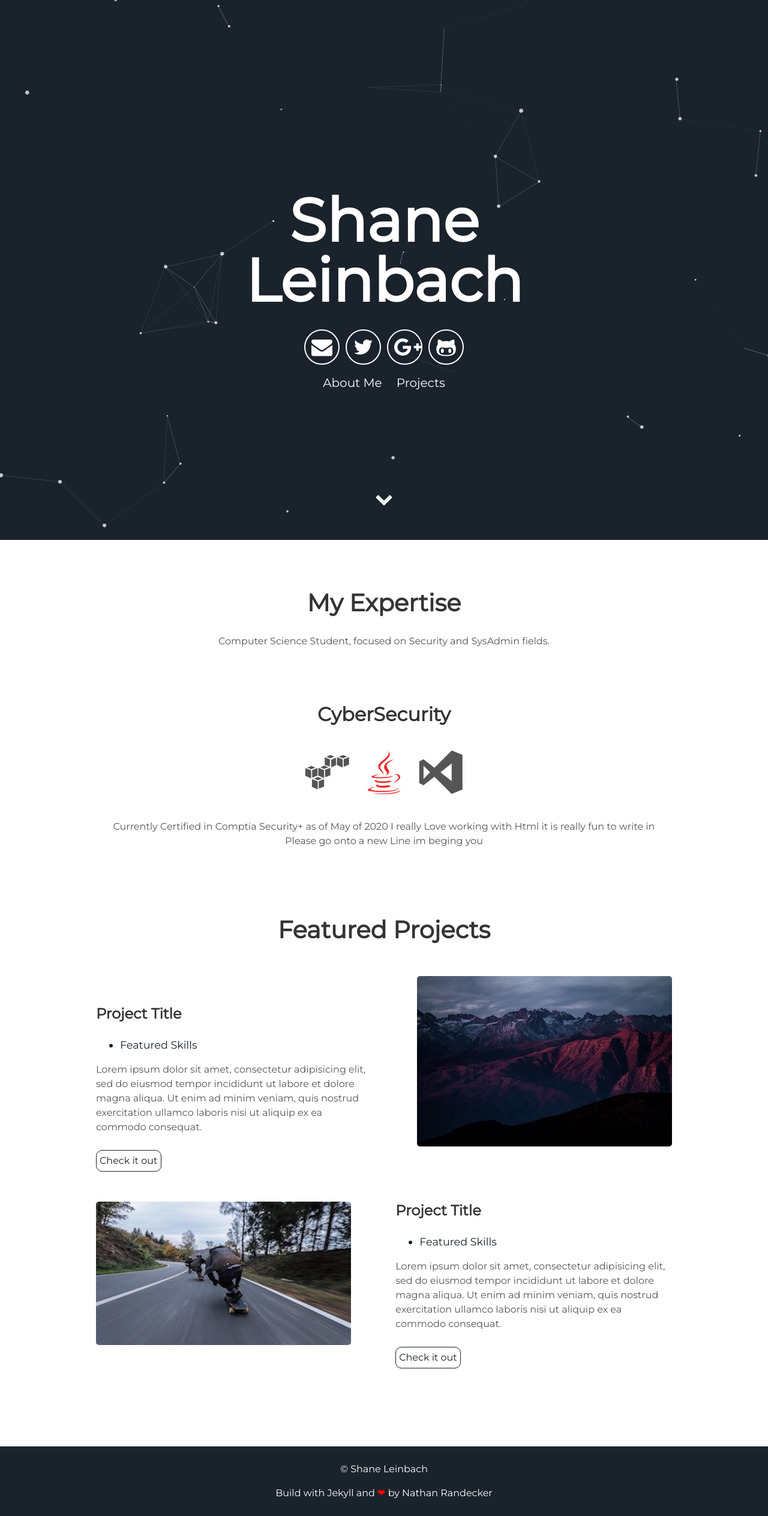
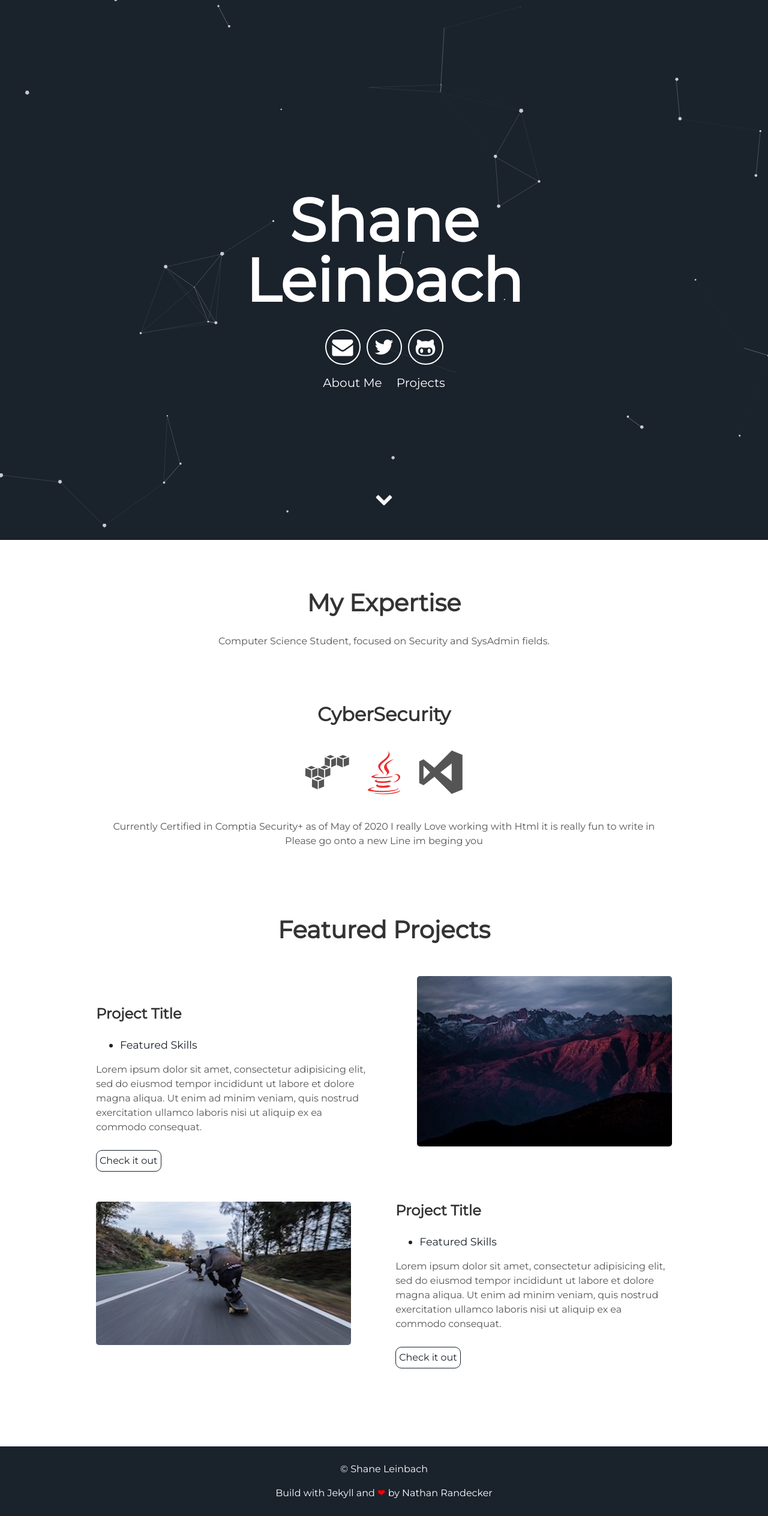
Before and after one commit to weezil8/particle-master, a Jekyll site: the page built from index.html, in a window 1280 px wide. Shown: the whole page at 60% size. Built offline with Jekyll 4.4.1, drawn with Linux system fonts in a browser that asks for light colours.

Commit message:
Added links

```diff
--- a/_includes/header.html
+++ b/_includes/header.html
@@ -5,10 +5,9 @@
         <span class="site-description">{{site.user_title}}</span>
       </h1>
       <div class="header-icons">
-        <a aria-label="Send email" href="#"><i class="icon fa fa-envelope"></i></a>
-        <a aria-label="My Twitter" target="_blank" href="#"><i class="icon fa fa-twitter" aria-hidden="true"></i></a>
-        <a aria-label="My Google Plus" target="_blank" href="#"><i class="icon fa fa-google-plus" aria-hidden="true"></i></a>
-        <a aria-label="My Github" target="_blank" href="#"><i class="icon fa fa-github-alt" aria-hidden="true"></i></a>
+        <a aria-label="Send email" href="mailto:leinbachsrl@live.com"><i class="icon fa fa-envelope"></i></a>
+        <a aria-label="My Twitter" target="_blank" href="https://twitter.com/Weezil8"><i class="icon fa fa-twitter" aria-hidden="true"></i></a>
+        <a aria-label="My Github" target="_blank" href="https://github.com/weezil8"><i class="icon fa fa-github-alt" aria-hidden="true"></i></a>
       </div>
       <div class="header-links">
         <a class="link" href="#about" data-scroll>About Me</a>
```
